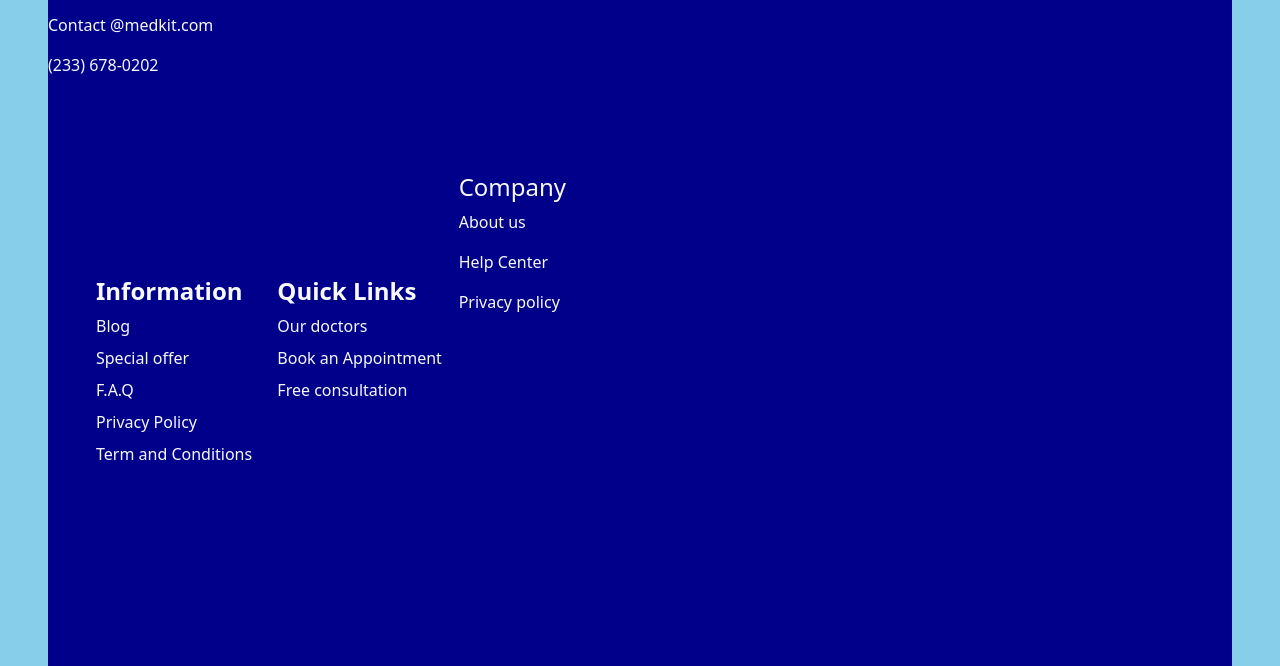
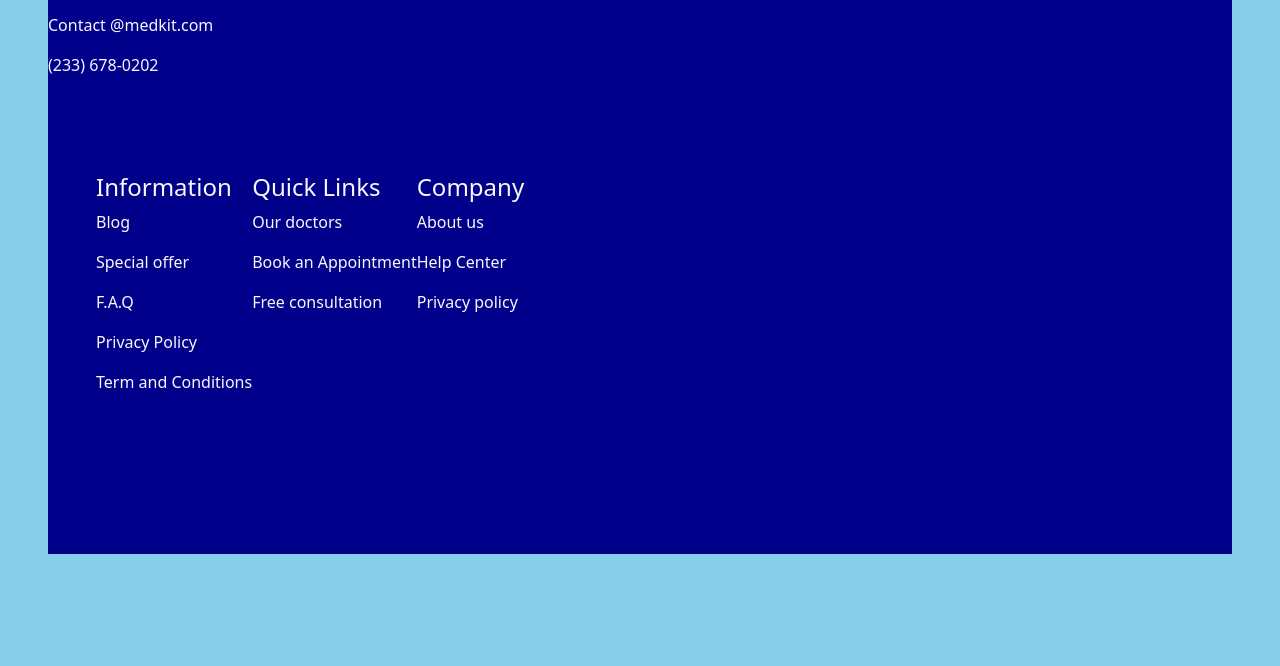
Before and after one commit to jannat355/med-kit-project, a plain HTML site: page index.html in a window 1280 px wide. Shown: the part 1054-1720 px from the top of the page. After the commit the page ends 1608 px from the top, so only its background shows below. Drawn offline with nearby package versions, Linux system fonts and the light colour scheme.

Commit message:
first commit

```diff
--- a/index.html
+++ b/index.html
@@ -73,21 +73,21 @@
 
             <div class="d-flex text-align-end  m-5 py-5">
 
-                <div class=" col-lg-2 col-md-2 mt-5  align-items-end py-5">
-                <h4 class="fw-bold my-2">Information</h4>
-                    <p class="my-2">Blog</p>
-                   <p class="my-2">Special offer</p>
-                   <p class="my-2">F.A.Q</p>
-                   <p class="my-2">Privacy Policy</p>
-                   <p class="my-2">Term and Conditions</p>
+                <div class=" ">
+                <h4>Information</h4>
+                    <p >Blog</p>
+                   <p >Special offer</p>
+                   <p >F.A.Q</p>
+                   <p >Privacy Policy</p>
+                   <p >Term and Conditions</p>
                    </div>
 
 
-                   <div class="col-lg-2 col-md-2 mt-5 align-items-end py-5">
-                    <h4 class="fw-bold my-2">Quick Links</h4>
-                    <p class="my-2">Our doctors</p>
-                    <p class="my-2">Book an Appointment</p>
-                    <p class="my-2">Free consultation</p>
+                   <div class="">
+                    <h4>Quick Links</h4>
+                    <p >Our doctors</p>
+                    <p >Book an Appointment</p>
+                    <p >Free consultation</p>
                    </div>
 
                    <div>
```
